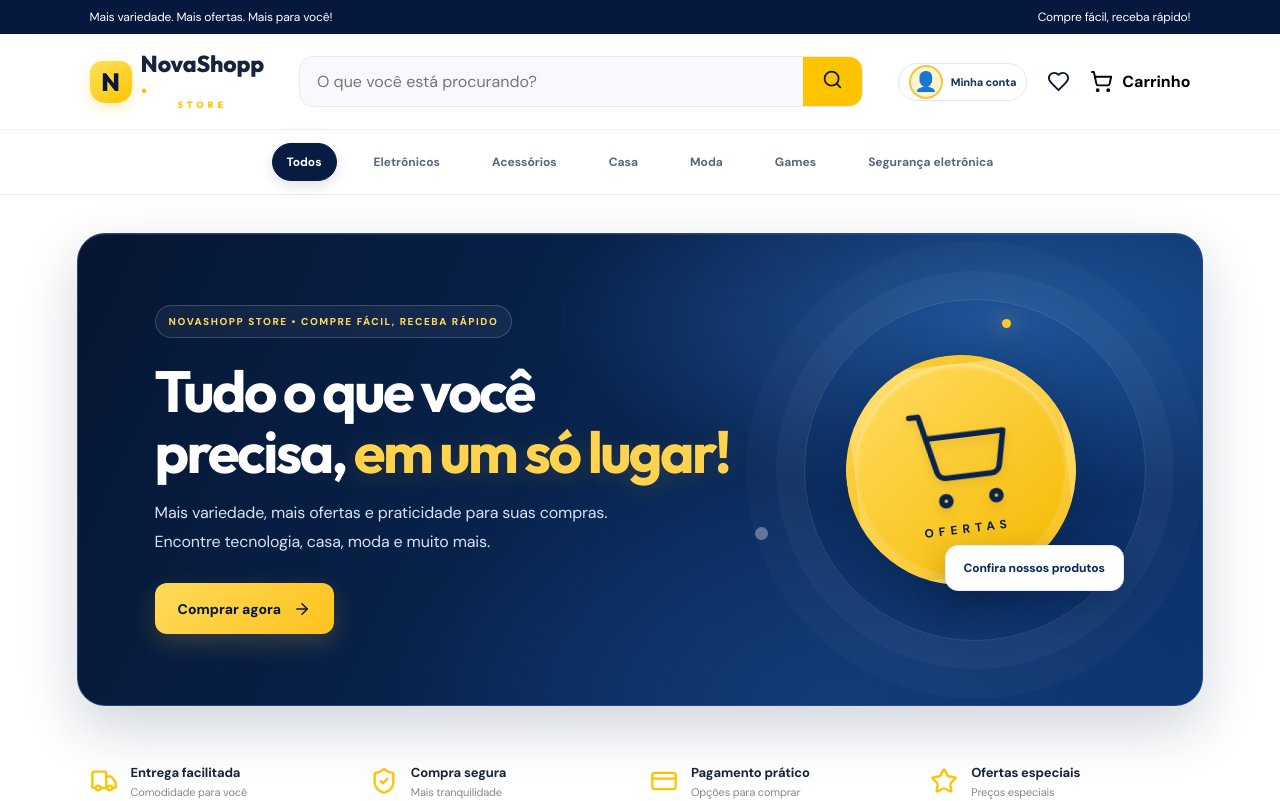
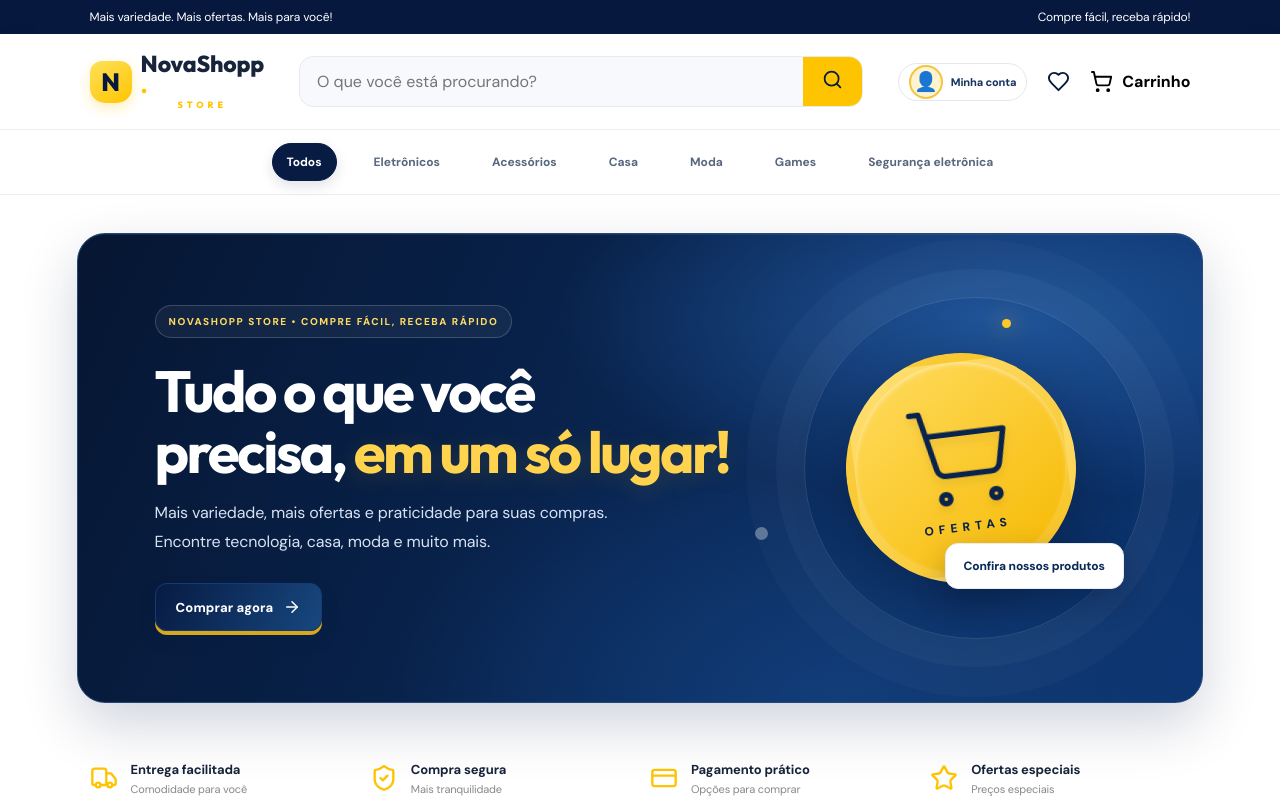
Before and after one commit to jvsnegocioss-prog/marketplace-brasil, a Next.js app: page / in a window 1280 px wide. Shown: the top 801 px of the page. Built offline with nearby package versions, Linux system fonts and the light colour scheme; no server answers; the database is empty.

Commit message:
Unifica o visual dos botões da loja

```diff
--- a/app/globals.css
+++ b/app/globals.css
@@ -2382,3 +2382,70 @@ button, a, input, textarea { -webkit-tap-highlight-color: transparent; }
   top: max(12px, env(safe-area-inset-top)); right: 12px;
   background: rgba(20,20,20,.5);
 }
+
+
+/* NOVASHOPP STORE — padrão unificado dos botões da experiência de compra */
+.hero-button,
+.add-button,
+.checkout-button,
+.detail-buy-link,
+.detail-back-link,
+.review-secondary-button,
+.review-submit-button {
+  display: inline-flex;
+  align-items: center;
+  justify-content: center;
+  gap: 10px;
+  min-height: 48px;
+  padding: 12px 20px;
+  border: 1px solid #173b70;
+  border-radius: 12px;
+  background: linear-gradient(115deg, #071b43 0%, #17477f 100%);
+  color: #fff;
+  font-family: 'DM Sans', sans-serif;
+  font-size: 13px;
+  font-weight: 800;
+  letter-spacing: .01em;
+  text-decoration: none;
+  box-shadow: 0 4px 0 #d6a91d, 0 8px 18px #071b4320;
+  transition: transform .2s ease, box-shadow .2s ease, filter .2s ease;
+}
+.hero-button:hover,
+.add-button:hover,
+.checkout-button:hover,
+.detail-buy-link:hover,
+.detail-back-link:hover,
+.review-secondary-button:hover,
+.review-submit-button:hover:not(:disabled) {
+  transform: translateY(-2px);
+  filter: brightness(1.08);
+  box-shadow: 0 6px 0 #d6a91d, 0 12px 22px #071b4328;
+}
+.hero-button:active,
+.add-button:active,
+.checkout-button:active,
+.detail-buy-link:active,
+.detail-back-link:active,
+.review-secondary-button:active,
+.review-submit-button:active:not(:disabled) {
+  transform: translateY(1px);
+  box-shadow: 0 2px 0 #d6a91d, 0 4px 10px #071b4318;
+}
+.review-submit-button:disabled,
+.add-button:disabled,
+.checkout-button:disabled {
+  opacity: .55;
+  cursor: not-allowed;
+  transform: none;
+  box-shadow: none;
+}
+.detail-back-link { margin-bottom: 22px; }
+.hero-button { color: #fff; }
+.checkout-button { width: 100%; }
+.review-secondary-button { width: 100%; }
+.review-submit-button { width: 100%; }
+.cart-remove-button {
+  box-shadow: none;
+  transition: transform .2s ease, background .2s ease, border-color .2s ease;
+}
+.cart-remove-button:hover { transform: translateY(-1px); box-shadow: none; }
```
